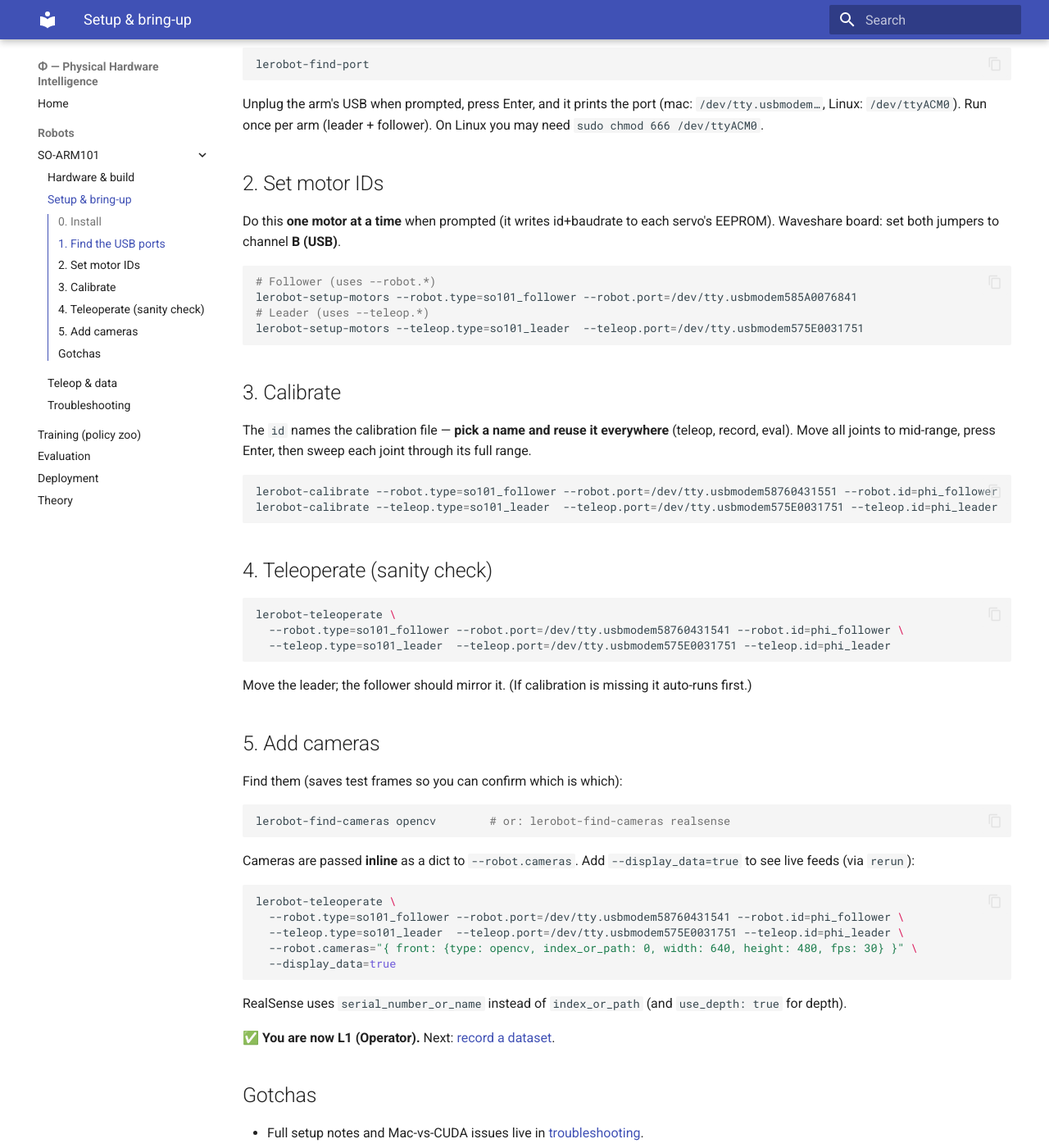
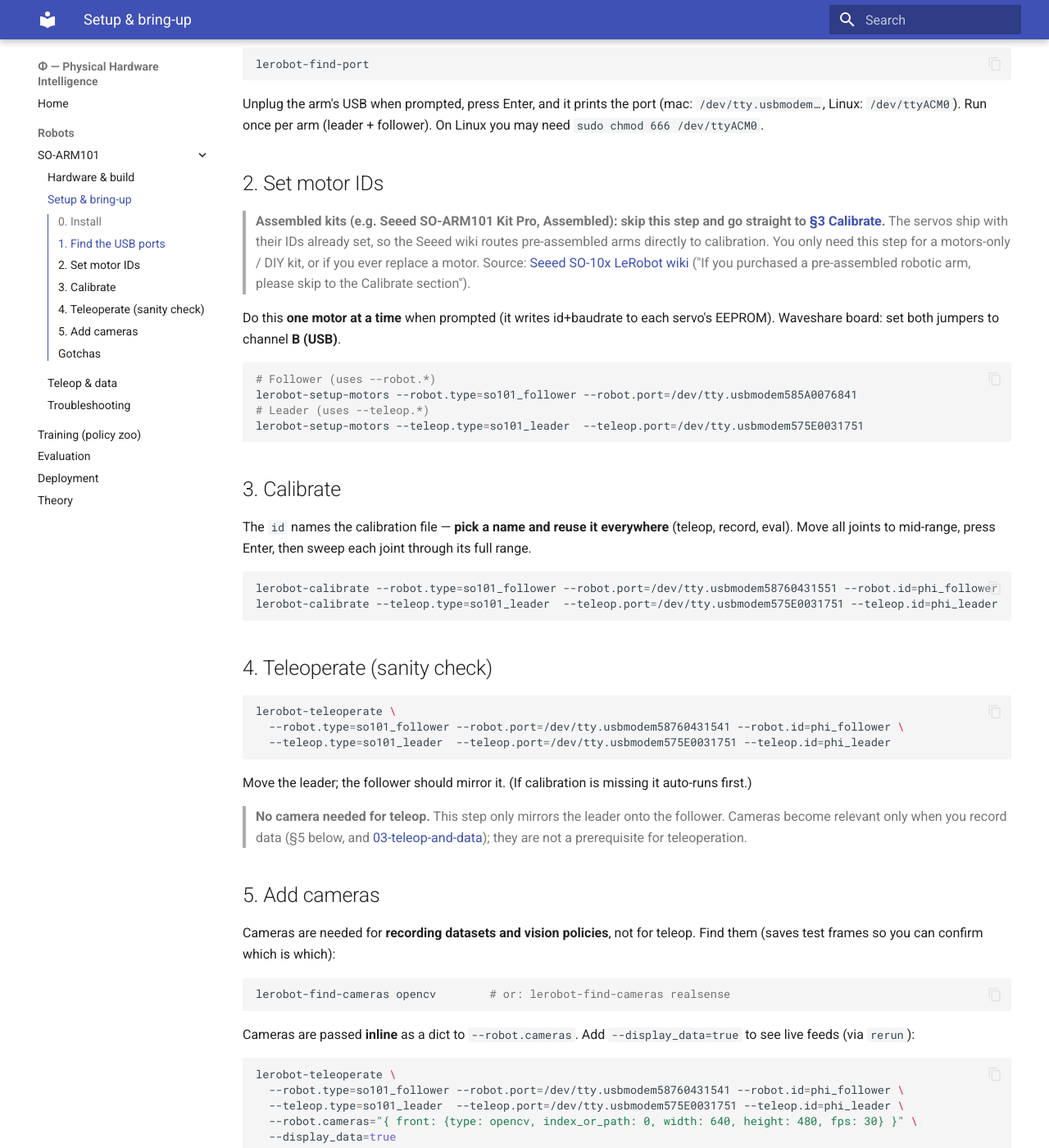
Before and after one commit to physical-hardware-intelligence/phi, an MkDocs documentation site: the page built from docs/robots/so-arm101/02-setup.md, in a window 1280 px wide and 1400 px high, scrolled down 693 px. Shown: the whole window at 82% size. Built offline with MkDocs 1.6.1 and Material for MkDocs 9.7.7, drawn with Linux system fonts in a browser that asks for light colours.

Commit message:
docs(so101): assembled kits skip motor-id setup; note cameras optional for teleop
Assembled Seeed SO-ARM101 Kit Pro ships with motor IDs pre-configured, so step 2 (setup-motors) should be skipped and users go straight to calibrate. Add a sourced callout (Seeed SO-10x LeRobot wiki) and clarify that teleop needs no camera; cameras are for recording (step 5 / 03-teleop-and-data).

````diff
--- a/docs/robots/so-arm101/02-setup.md
+++ b/docs/robots/so-arm101/02-setup.md
@@ -26,6 +26,9 @@
 Unplug the arm's USB when prompted, press Enter, and it prints the port (mac: `/dev/tty.usbmodem…`, Linux: `/dev/ttyACM0`). Run once per arm (leader + follower). On Linux you may need `sudo chmod 666 /dev/ttyACM0`.
 
 ## 2. Set motor IDs
+> **Assembled kits (e.g. Seeed SO-ARM101 Kit Pro, Assembled): skip this step and go straight to [§3 Calibrate](#3-calibrate).** The servos ship with their IDs already set, so the Seeed wiki routes pre-assembled arms directly to calibration. You only need this step for a motors-only / DIY kit, or if you ever replace a motor.
+> Source: [Seeed SO-10x LeRobot wiki](https://wiki.seeedstudio.com/lerobot_so100m/) ("If you purchased a pre-assembled robotic arm, please skip to the Calibrate section").
+
 Do this **one motor at a time** when prompted (it writes id+baudrate to each servo's EEPROM). Waveshare board: set both jumpers to channel **B (USB)**.
 ```bash
 # Follower (uses --robot.*)
@@ -49,8 +52,10 @@
 ```
 Move the leader; the follower should mirror it. (If calibration is missing it auto-runs first.)
 
+> **No camera needed for teleop.** This step only mirrors the leader onto the follower. Cameras become relevant only when you record data (§5 below, and [03-teleop-and-data](03-teleop-and-data.md)); they are not a prerequisite for teleoperation.
+
 ## 5. Add cameras
-Find them (saves test frames so you can confirm which is which):
+Cameras are needed for **recording datasets and vision policies**, not for teleop. Find them (saves test frames so you can confirm which is which):
 ```bash
 lerobot-find-cameras opencv        # or: lerobot-find-cameras realsense
 ```
````
